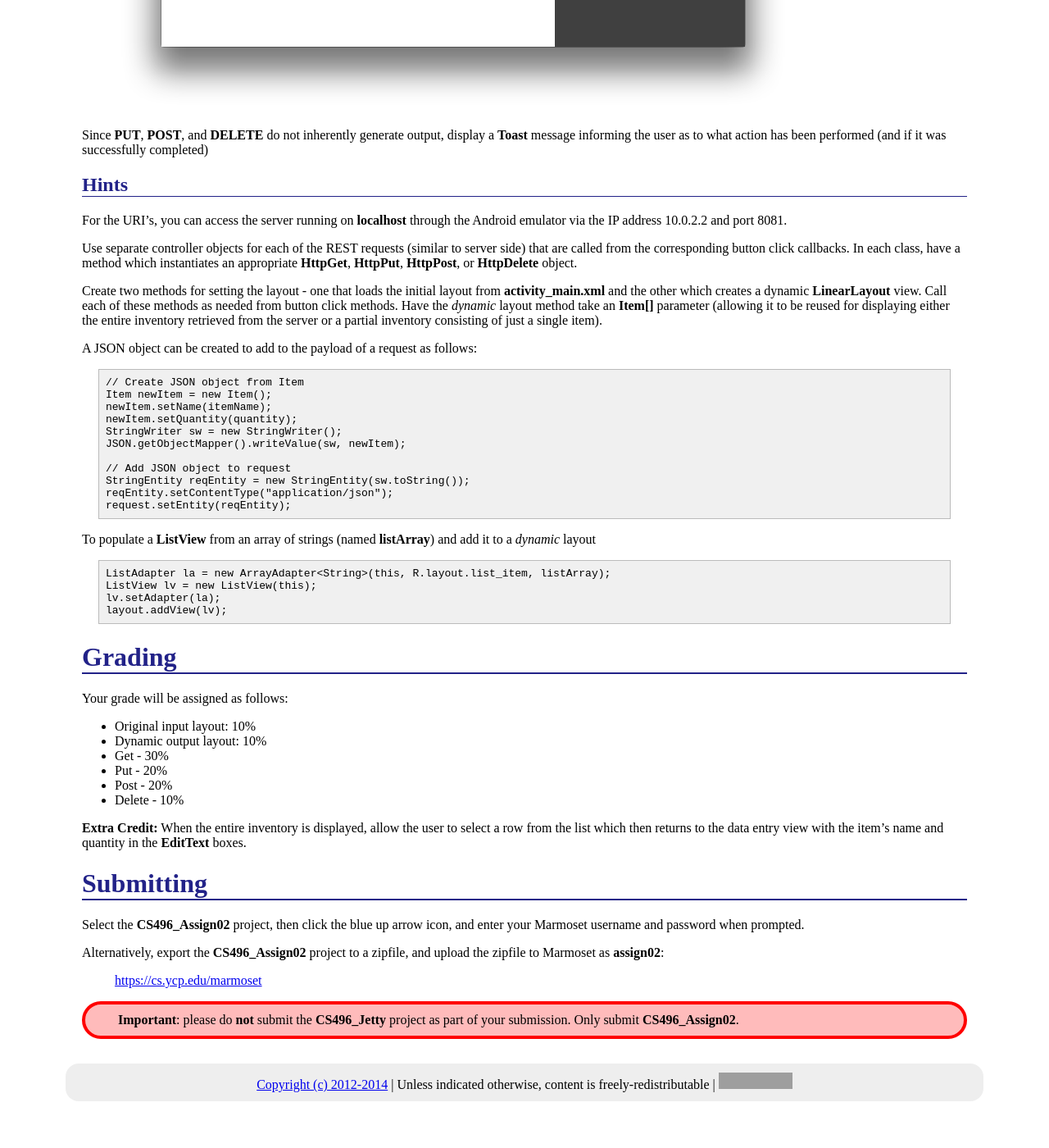
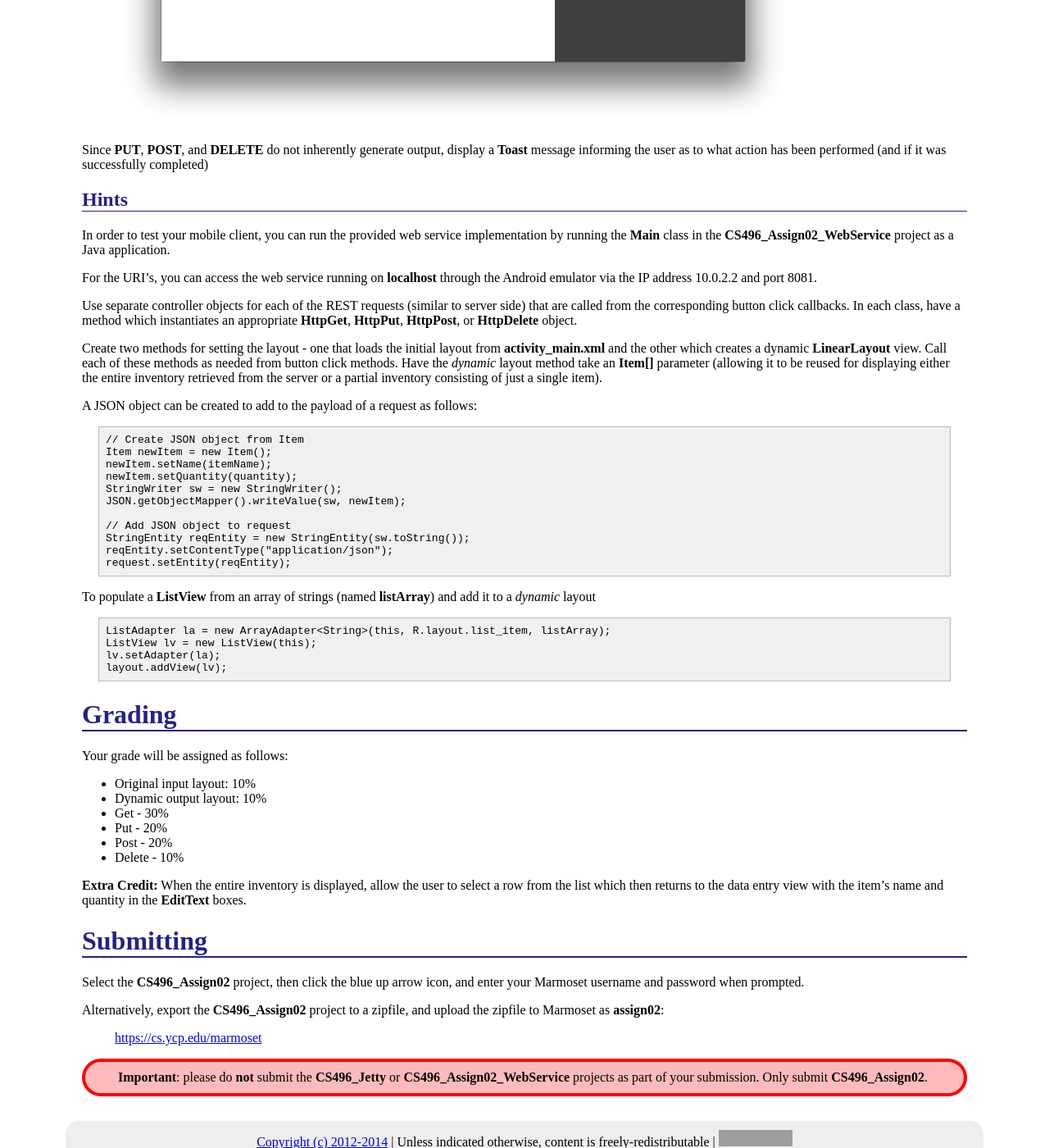
Before and after one commit to ycpcs/cs496-spring2014, a Jekyll site: the page built from assign/assign02.md, in a window 1280 px wide and 1400 px high, scrolled down 6663 px. Shown: the whole window at 82% size. Built offline with Jekyll 4.4.1, drawn with Linux system fonts in a browser that asks for light colours; Markdown is read by kramdown in place of the engine named in the settings; before the commit the page ends 8016 px from its top, so only the background shows below that; some of the changed text lies outside the part shown; grey boxes are pictures that could not be loaded.

Commit message:
provide web service impl for assignment 2

```diff
--- a/assign/assign02.md
+++ b/assign/assign02.md
@@ -10,7 +10,7 @@ This is an **individual** assignment
 Getting Started
 ===============
 
-Download [CS496\_Assign02.zip](CS496_Assign02.zip) and import into Eclipse.
+Download [CS496\_Assign02.zip](CS496_Assign02.zip) and [CS496\_Assign02\_WebService.zip](CS496_Assign02_WebService.zip) and import them into the Eclipse workspace you use for Android development.  (Use the ADT version of Eclipse.)  Also download and import [CS496\_Jetty.zip](CS496_Jetty.zip) if it is not already in your workspace.
 
 This assignment consists of creating a mobile client to access the inventory web service created in [Assignment 1](assign01.html). Hence the same **Item** model object will be used in order to maintain JSON compatibility.
 
@@ -63,7 +63,9 @@ Since **PUT**, **POST**, and **DELETE** do not inherently generate output, displ
 Hints
 -----
 
-For the URI's, you can access the server running on **localhost** through the Android emulator via the IP address 10.0.2.2 and port 8081.
+In order to test your mobile client, you can run the provided web service implementation by running the **Main** class in the **CS496\_Assign02\_WebService** project as a Java application.
+
+For the URI's, you can access the web service running on **localhost** through the Android emulator via the IP address 10.0.2.2 and port 8081.
 
 Use separate controller objects for each of the REST requests (similar to server side) that are called from the corresponding button click callbacks. In each class, have a method which instantiates an appropriate **HttpGet**, **HttpPut**, **HttpPost**, or **HttpDelete** object.
 
@@ -114,7 +116,7 @@ Alternatively, export the **CS496\_Assign02** project to a zipfile, and upload t
 > [https://cs.ycp.edu/marmoset](https://cs.ycp.edu/marmoset)
 
 <div class="callout">
-<b>Important</b>: please do <b>not</b> submit the <b>CS496_Jetty</b> project as part of your submission.  Only submit <b>CS496_Assign02</b>.
+<b>Important</b>: please do <b>not</b> submit the <b>CS496_Jetty</b> or <b>CS496_Assign02_WebService</b> projects as part of your submission.  Only submit <b>CS496_Assign02</b>.
 </div>
 
 <!-- vim:set wrap: ­-->
```
Also changed, not shown: index.md (+1 -0 lines), 2 other files.
